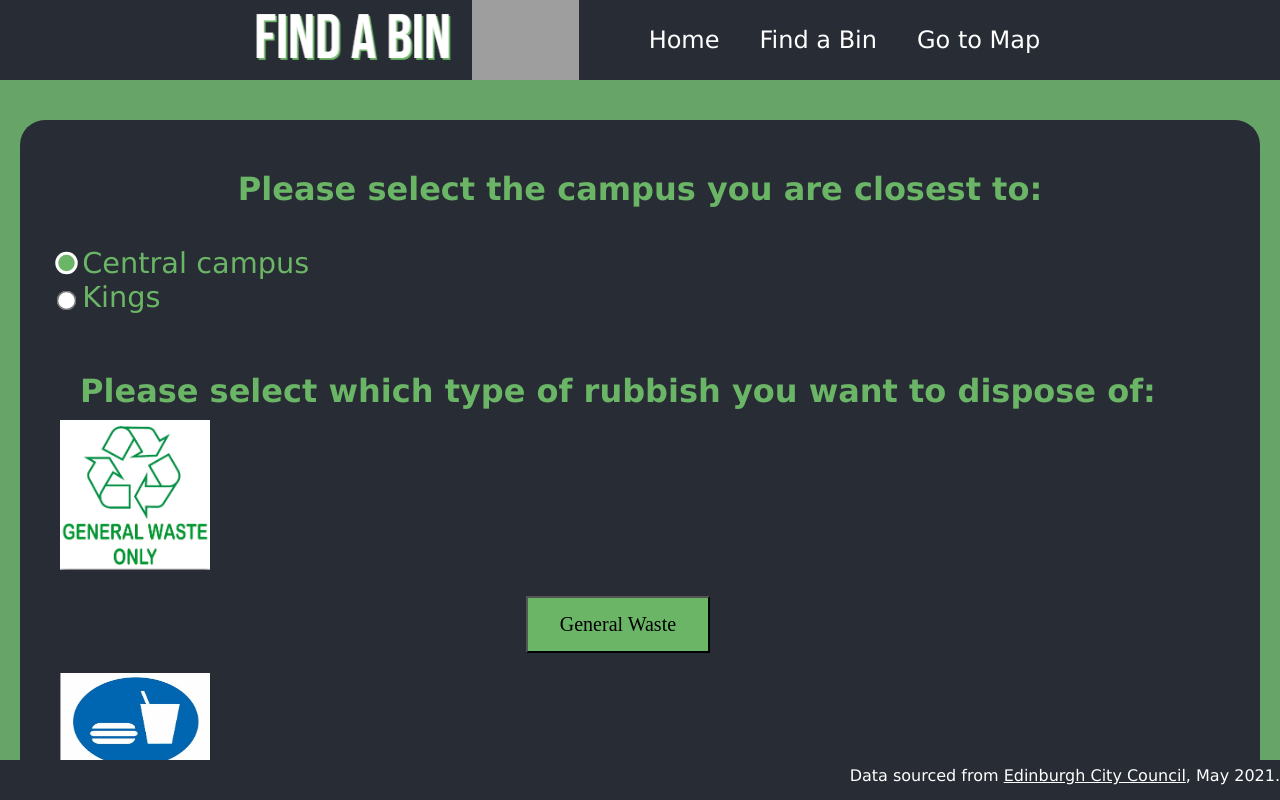
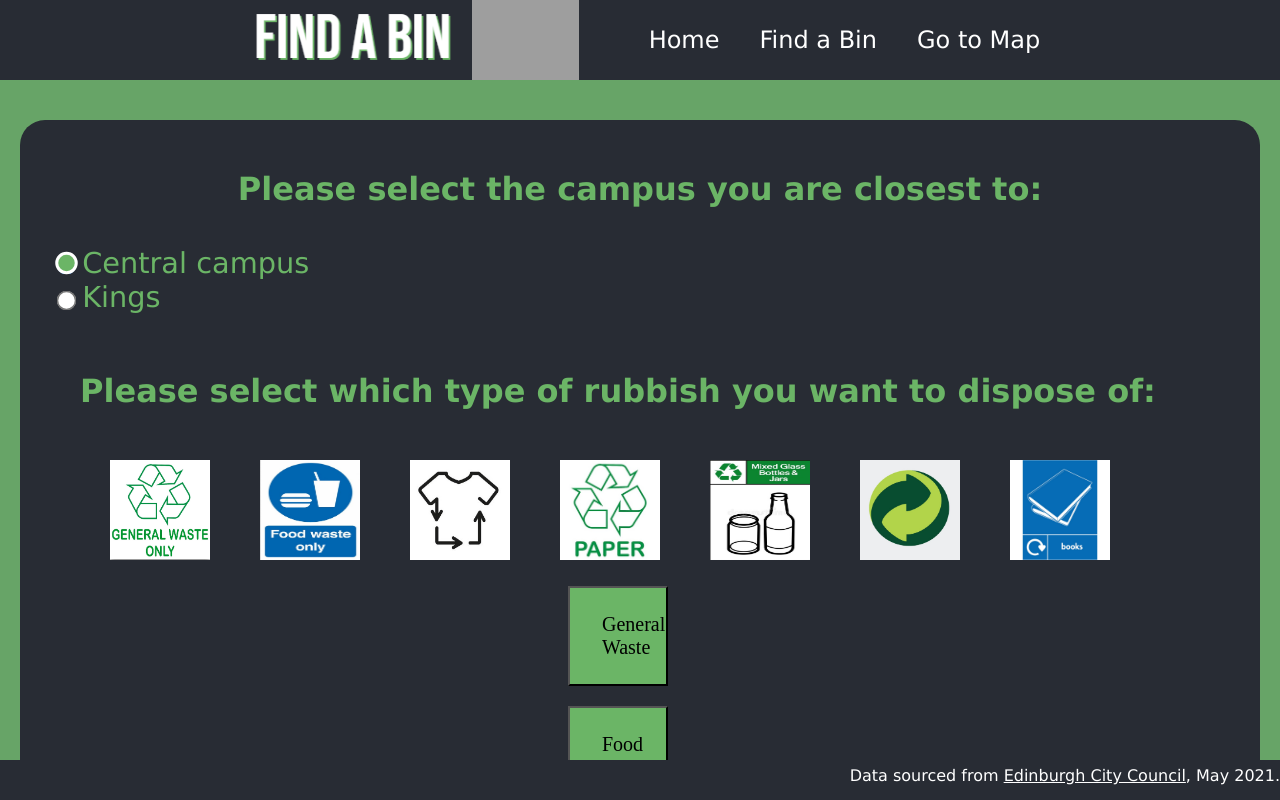
Before and after one commit to H00pyFr00d/Bean-HTB, a React (Create React App) app in the folder htb-bean/: page / in a window 1280 px wide. Both pictures are taken after a click on the element "Find a Bin". Shown: the top 800 px of the page. Built offline with nearby package versions, Linux system fonts and the light colour scheme; grey boxes are pictures that could not be loaded; the HTML template or start-up script is replaced by a standard one.

Commit message:
Images Aligned

```diff
--- a/htb-bean/src/App.css
+++ b/htb-bean/src/App.css
@@ -153,6 +153,20 @@
     position: relative;
     cursor: pointer;
     display: inline-block
+}
+
+.allWaste img{
+    display:inline-block;
+    margin: 40px 0px 0px 50px;
+    height: 100px;
+    width: 100px;
+}
+
+.allWaste button{
+    display:inline-block;
+    margin : 60px 0px 0px 40px;
+    height: 100px;
+    width : 100px
 }
 /* Mobile navbar */
 
--- a/htb-bean/src/App.js
+++ b/htb-bean/src/App.js
@@ -210,36 +210,25 @@ function App() {
         <div className ="allWaste">
           <br/>
           <h2>Please select which type of rubbish you want to dispose of:</h2>
-          <div class="GeneralWaste" >
+          <div class="Photos" >
             <img src= {generalWaste} alt="General Waste logo" height = "150" width = "150"  />
+            <img src= {foodWaste} alt="Food waste logo" height = "150" width = "150" />
+            <img src= {textileWaste} alt="Textile Recycling logo" height = "150" width = "150" />
+            <img src= {paperWaste} alt="Paper Waste logo" height = "150" width = "150" />
+            <img src= {glassWaste} alt="Glass Waste logo" height = "150" width = "150" />
+            <img src= {packaging} alt="Packaging Waste logo" height = "150" width = "150" />
+            <img src= {bookWaste} alt="Book Waste logo" height = "150" width = "150" />
+         </div>
+         <div class="Buttons" >
             <button onClick = "Log(0)">General Waste </button>
-         </div>
-         <div class="FoodWaste" >
-            <img src= {foodWaste} alt="Food waste logo" height = "150" width = "150" />
             <button onClick = "Log(1)">Food Waste </button>
-         </div>
-         <div class="TextileRecycling">
-            <img src= {textileWaste} alt="Textile Recycling logo" height = "150" width = "150" />
             <button onClick = "Log(2)">Textile Recycling </button>
-         </div>
-         <div class="PaperRecycling">
-            <img src= {paperWaste} alt="Paper Waste logo" height = "150" width = "150" />
             <button onClick = "Log(3)">Paper Waste </button>
-         </div>
-         <div class="glassWaste">
-            <img src= {glassWaste} alt="Glass Waste logo" height = "150" width = "150" />
             <button onClick = "Log(4)">Glass Bottle Recycling </button>
-         </div>
-         <div class="PackagingWaste">
-            <img src= {packaging} alt="Packaging Waste logo" height = "150" width = "150" />
             <button onClick = "Log(5)">Packaging Waste </button>
-         </div>
-         <div class="Bookwaste">
-            <img src= {bookWaste} alt="Book Waste logo" height = "150" width = "150" />
             <button onClick = "Log(6)">Book Bank </button>
          </div>
          <br></br>
-
         </div>
         <button>Apply</button>
       </div>
```
